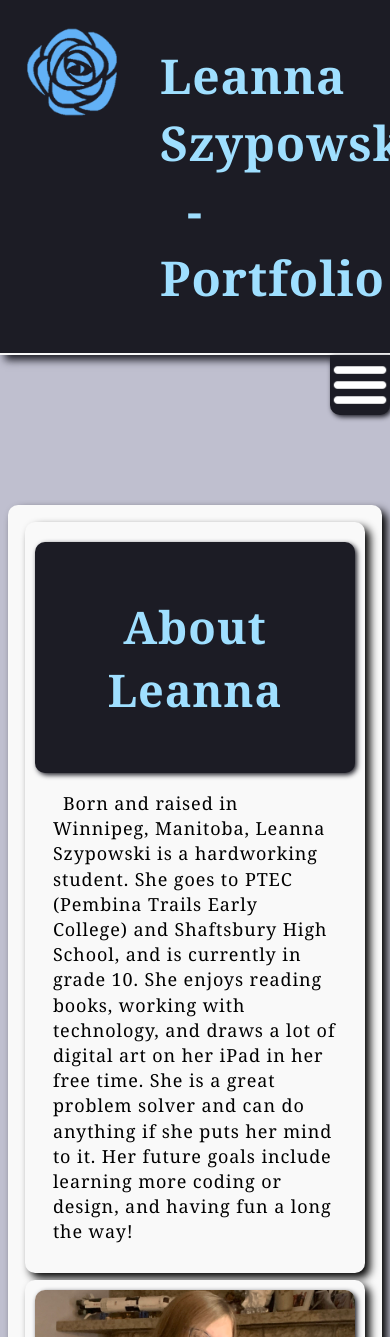
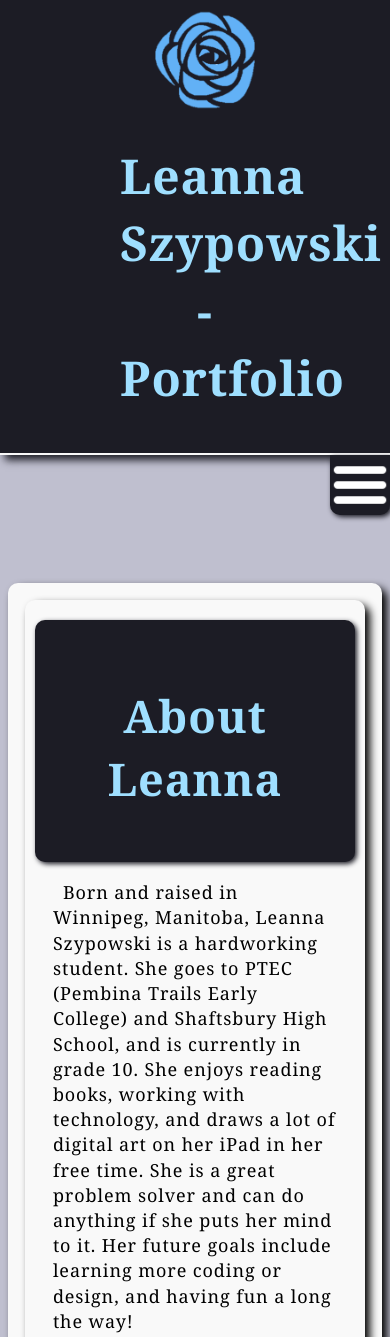
Before and after one commit to Leanna-S/Unit2-CSS-Basics, a plain HTML site: page index.html in a window 390 px wide. Shown: the top 1337 px of the page. Drawn offline with Linux system fonts and the light colour scheme.

Commit message:
fixes to mobile view

```diff
--- a/index.html
+++ b/index.html
@@ -35,6 +35,10 @@
         border-radius: 10px;
         border-width: 1px;
         box-shadow: 2px 2px 5px #1c1c25;
+        /*
+        keeps everything in its proper borders, without it, it stretches
+        */
+        box-sizing: border-box;
       }
       /*
       Hover = mouse over button, focus = selected or clicked on, gives interactive feel
--- a/stylesheets/style.css
+++ b/stylesheets/style.css
@@ -31,10 +31,6 @@ have a lot of writing in the descriptions
   sets font family, serif more professional and it think it fits the tone  of the website well
   */
   font-family: Georgia, "Times New Roman", Times, serif;
-  /*
-  keeps everything in its appropriate box, some elements could stretch farther then they wer supposed to
-  */
-  box-sizing: border-box;
 }
 
 body {
@@ -93,7 +89,8 @@ Note: this will be used on every webpage exactly once
   border-bottom: 2px solid #f9f9f9;
 }
 #main-heading h1 {
-  padding: 0 150px 0 150px;
+  margin-right: 110px;
+  margin-left: 110px;
   /*
   sets font size and bolds the text
   */
@@ -114,10 +111,10 @@ Note: this will be used on every webpage exactly once
   */
   position: absolute;
   /*
-  sets padding and margin
+  sets margin, removes border and shadow that are applied in the img section
   */
-  padding: 5px;
-  margin: 12px 12px;
+
+  margin: 12px;
   border-radius: 0;
   box-shadow: none;
 }
@@ -267,6 +264,10 @@ img {
   */
   box-shadow: 2px 2px 5px rgb(28, 28, 37);
   border-radius: 10px;
+  /*
+  keeps everything in its proper borders, without it, it stretches
+  */
+  box-sizing: border-box;
 }
 footer {
   /*
@@ -406,7 +407,7 @@ Adds resizing at smaller sizes, so menu doesn't get mega squished
     /*
   margin is large so there is room for the menu at the top
   */
-    margin-top: 100px;
+    padding-top: 60px;
   }
   /*
 turns on align-side when screen size is big enough for it to look good
@@ -430,7 +431,7 @@ turns on align-side when screen size is big enough for it to look good
     /*
   margin is large so there is room for the menu at the top
   */
-    margin-top: 150px;
+    padding-top: 120px;
   }
 }
 @media (max-width: 600px) {
@@ -440,7 +441,12 @@ turns on align-side when screen size is big enough for it to look good
   */
     width: 100%;
   }
-
+  main {
+    /*
+  margin is large so there is room for the menu at the top
+  */
+    padding-top: 120px;
+  }
   /*
   Okay, so what this code basically does is when you are NOT focused (read clicked) on the burger menu,
   the ul (nav) is not visible. Therefore when you are focused on the burger menu, the ul (nav) element appears once again
@@ -465,6 +471,20 @@ turns on align-side when screen size is big enough for it to look good
     */
     box-shadow: 5px 5px 8px rgb(28, 28, 37);
   }
+  #logo {
+    /*
+  allows the logo to be over the header
+  */
+    position: static;
+    /*
+  sets padding and margin
+  */
+    margin: auto;
+    padding: 0;
+
+    border-radius: 0;
+    box-shadow: none;
+  }
 }
 /*
 Makes the hamburger menu not display on larger screen sizes
```
